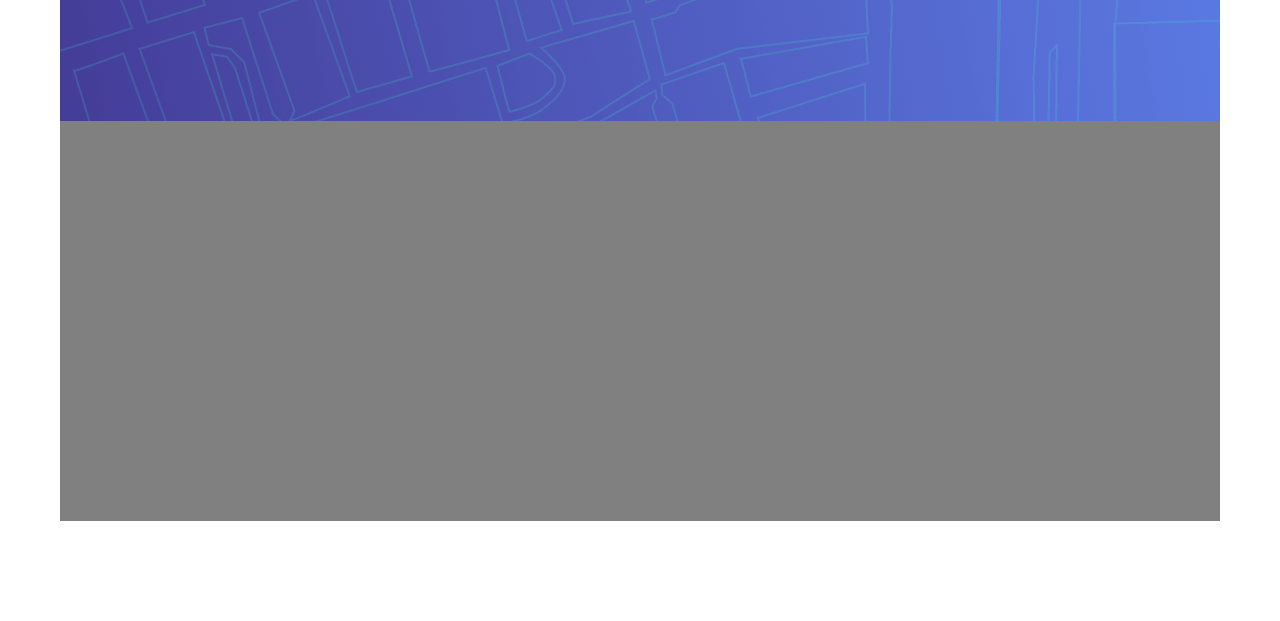
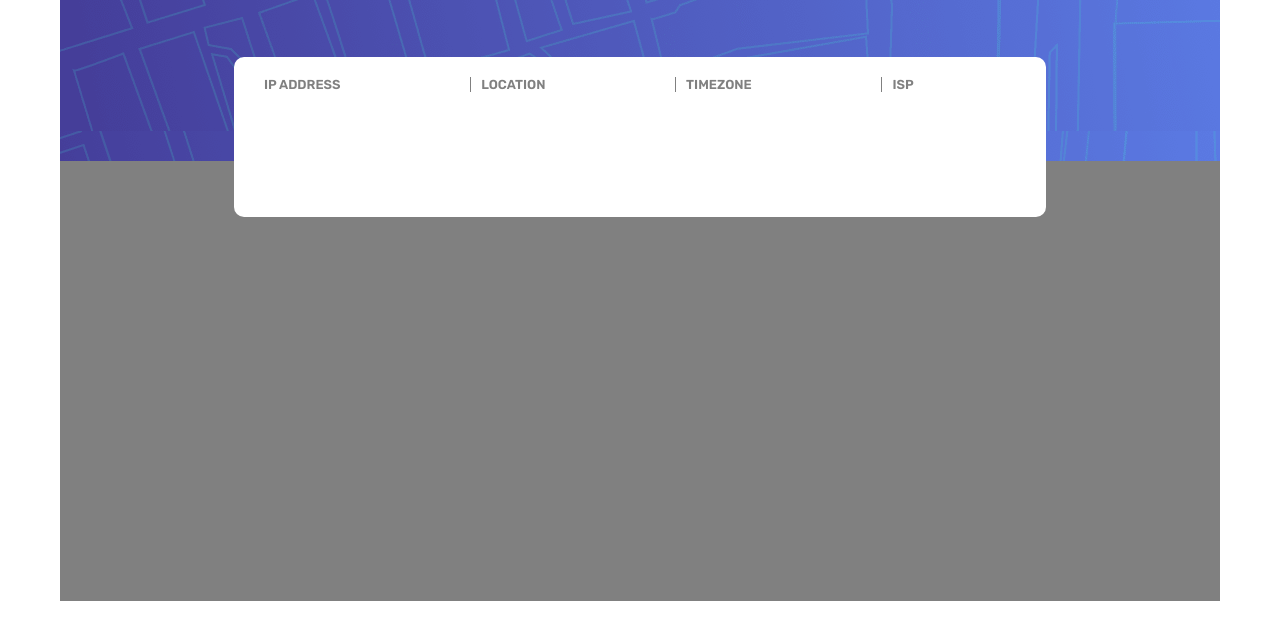
Before and after one commit to jdemarc/ip-address-tracker, a plain HTML site: page index.html in a window 1280 px wide. Shown: the part 179-800 px from the top of the page. Drawn offline with nearby package versions, Linux system fonts and the light colour scheme.

Commit message:
Update CSS to create info panel.

```diff
--- a/css/main.css
+++ b/css/main.css
@@ -1,4 +1,4 @@
-@import url('https://fonts.googleapis.com/css2?family=Rubik&display=swap');
+@import url('https://fonts.googleapis.com/css2?family=Rubik:wght@400;600&display=swap');
 
 * {
   box-sizing: border-box;
@@ -35,13 +35,13 @@ input {
 
 #map {
   background-color: gray;
-  height: 50vh;
+  height: 55vh;
 }
 
 .upper {
   background-image: url(../assets/pattern-bg.png);
   text-align: center;
-  height: 30vh;
+  height: 35vh;
 }
 
 .header {
@@ -54,3 +54,28 @@ input {
   display: flex;
   justify-content: center;
 }
+
+.info-panel {
+  background-color: white;
+  height: 20vh;
+  width: 70%;
+  margin: 7.5vh auto;
+  border-radius: 10px;
+  position: relative;
+}
+
+.info-titles {
+  display: flex;
+  justify-content: space-between;
+  width: 80%;
+  margin-left: 30px;
+  padding-top: 20px;
+  color: gray;
+  font-weight: 600;
+  font-size: 13px;
+}
+
+.info-titles > div:not(:first-child) {
+  padding-left: 10px;
+  border-left: 1px solid gray;
+}
--- a/index.html
+++ b/index.html
@@ -24,14 +24,32 @@
           <input id='user-input' placeholder='Search for any IP address'>
           <button id='search' type='submit'></button>
         </div>
+
+        <div class='info-panel'>
+          <div class='info-titles'>
+            <!-- <div class='title-wrapper'> -->
+              <div>
+                IP ADDRESS
+              </div>
+              <div>
+                LOCATION
+              </div>
+              <div>
+                TIMEZONE
+              </div>
+              <div>
+                ISP
+              </div>
+            <!-- </div> -->
+          </div>
+        </div>
       </div>
 
-      <main>
-        <!-- Add info bar -->
-      </main>
+        <main>
+          <!-- Add info bar -->
+        </main>
 
-      <div id="map"></div>
-
+        <div id="map"></div>
     </div>
   </body>
 </html>
--- a/js/main.js
+++ b/js/main.js
@@ -18,14 +18,12 @@ init();
 function init() {
   ipAddress = '8.8.8.8';
   //queryAPI(ipAddress);
-
 }
 
 function handleSubmit() {
   ipAddress = document.getElementById('user-input').value;
 
   queryAPI(ipAddress);
-  // query API
 }
 
 function showAddress(address) {
```
